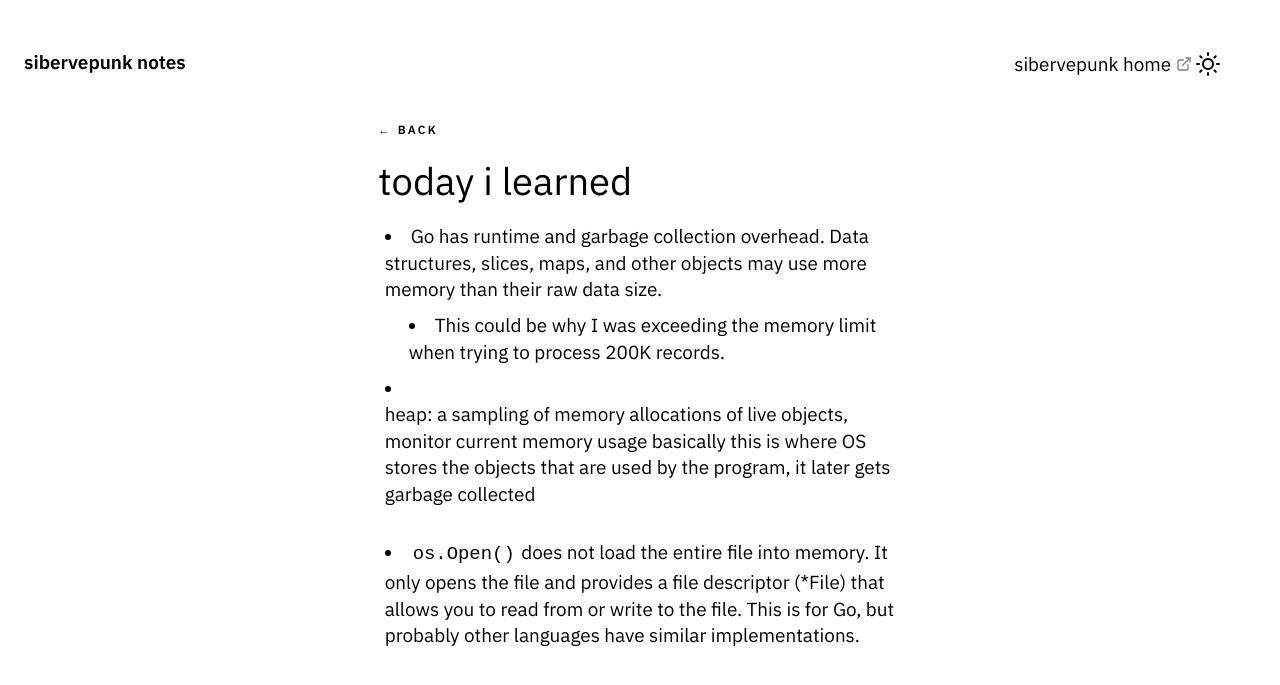
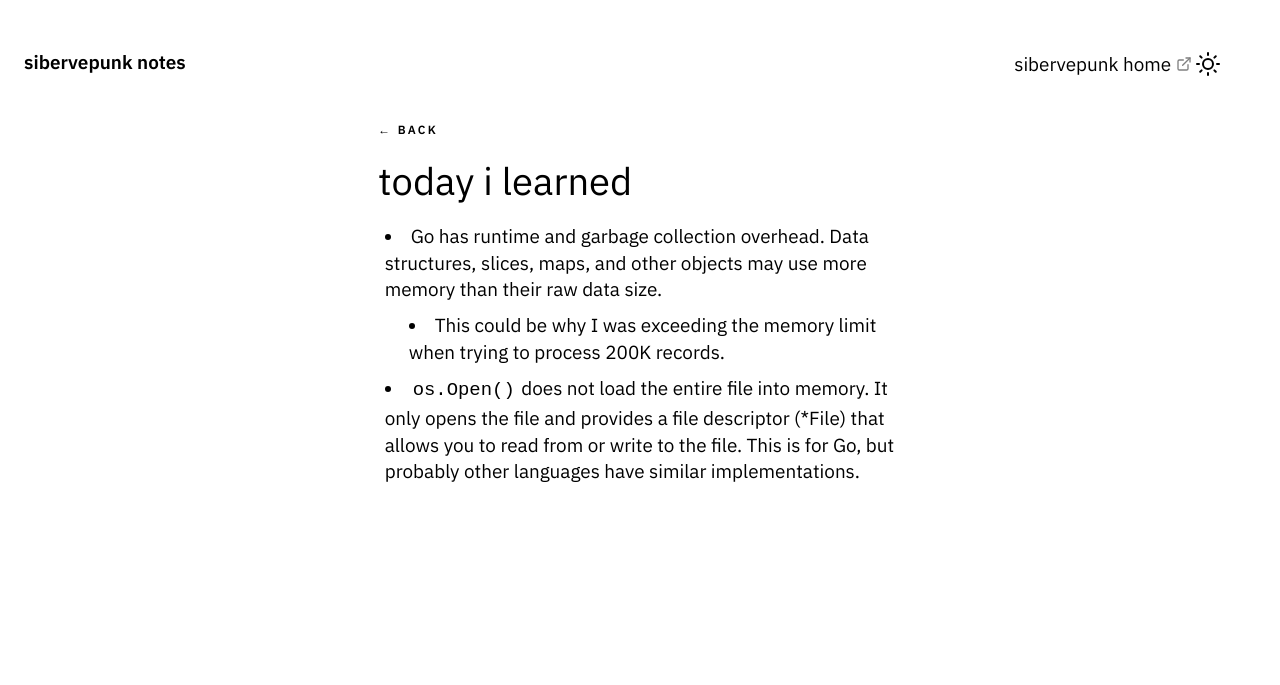
Before and after one commit to gecicidegisken/notes, a Jekyll site: the page built from _notes/compsci-notes/til.md, in a window 1280 px wide. Shown: the top 685 px of the page. Built offline with Jekyll 4.4.1, drawn with Linux system fonts in a browser that asks for light colours.

Commit message:
update til note

```diff
--- a/_notes/compsci-notes/til.md
+++ b/_notes/compsci-notes/til.md
@@ -9,7 +9,5 @@ summary: Several stuff I learned and does not belong to a specific category. Bas
 - Go has runtime and garbage collection overhead. Data structures, slices, maps, and other objects may use more memory than their raw data size.
     - This could be why I was exceeding the memory limit when trying to process 200K records.
 
-- heap: a sampling of memory allocations of live objects, monitor current memory usage
-    basically this is where OS stores the objects that are used by the program, it later gets garbage collected
 
 -  `os.Open()` does not load the entire file into memory. It only opens the file and provides a file descriptor (*File) that allows you to read from or write to the file. This is for Go, but probably other languages have similar implementations.
```
